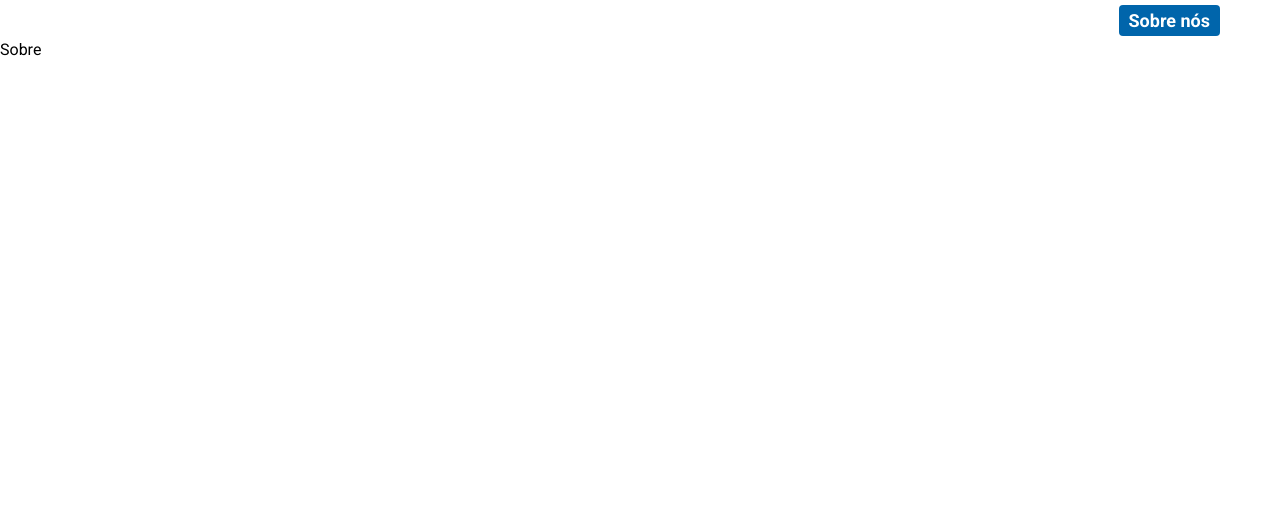
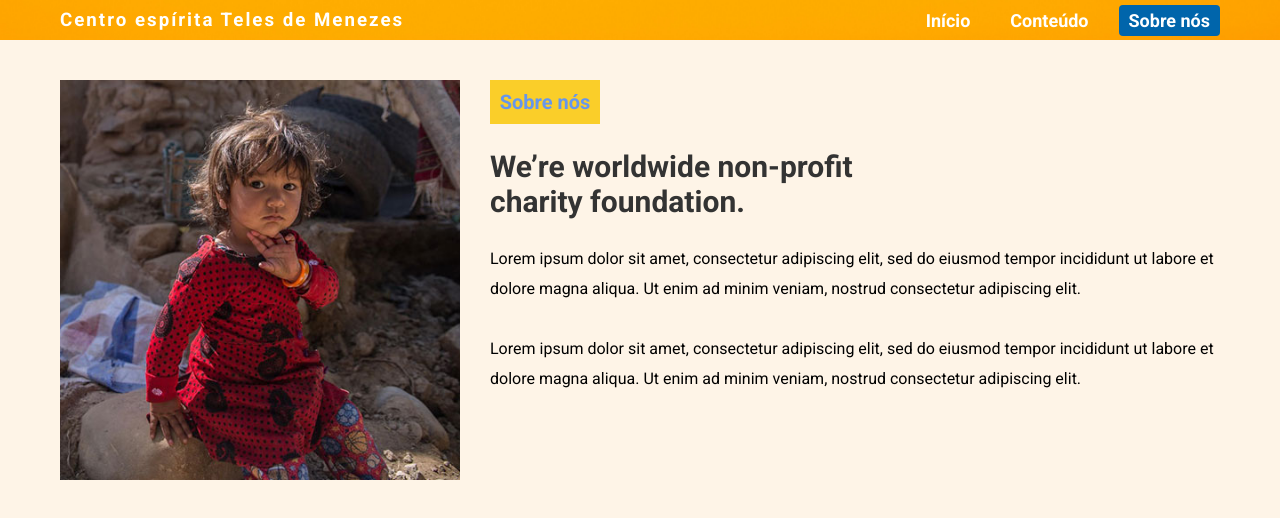
Before and after one commit to Adrianodbs/Centro-espirita-teles-de-menezes, a React (Vite) app: page /sobre in a window 1280 px wide. Shown: the top 518 px of the page. Built offline with nearby package versions, Linux system fonts and the light colour scheme.

Commit message:
sobre nós

```diff
--- a/src/pages/Sobre/index.jsx
+++ b/src/pages/Sobre/index.jsx
@@ -1,7 +1,31 @@
-import React from 'react'
+import * as C from './style'
+
+import about from '../../../public/img/about.jpg'
+import amarelo from '../../../public/img/amarelo.jpg'
 
 function Sobre() {
-  return <div>Sobre</div>
+  return (
+    <C.Container>
+      <img className="amarelo" src={amarelo} alt="amarelo" />
+      <C.Content>
+        <img src={about} alt="exemplo" />
+        <div className="texto">
+          <h5>Sobre nós</h5>
+          <h2>
+            We’re worldwide non-profit <br /> charity foundation.
+          </h2>
+          <p>
+            Lorem ipsum dolor sit amet, consectetur adipiscing elit, sed do
+            eiusmod tempor incididunt ut labore et dolore magna aliqua. Ut enim
+            ad minim veniam, nostrud consectetur adipiscing elit. <br /> <br />{' '}
+            Lorem ipsum dolor sit amet, consectetur adipiscing elit, sed do
+            eiusmod tempor incididunt ut labore et dolore magna aliqua. Ut enim
+            ad minim veniam, nostrud consectetur adipiscing elit.
+          </p>
+        </div>
+      </C.Content>
+    </C.Container>
+  )
 }
 
 export default Sobre
--- /dev/null
+++ b/src/pages/Sobre/style.js
@@ -0,0 +1,53 @@
+import styled from 'styled-components'
+
+export const Container = styled.div`
+  background-color: #fef4e7;
+  width: 100%;
+
+  .amarelo {
+    position: absolute;
+    width: 100%;
+    height: 40px;
+    object-fit: cover;
+    top: 0;
+    z-index: 1;
+  }
+`
+
+export const Content = styled.div`
+  padding: 40px 60px;
+  display: flex;
+  gap: 30px;
+  min-height: calc(100vh - 40px);
+
+  @media (max-width: 950px) {
+    flex-direction: column;
+    padding: 40px 20px;
+  }
+
+  img {
+    max-width: 400px;
+    width: 90%;
+    height: 400px;
+    object-fit: cover;
+  }
+
+  h5 {
+    color: #6696ec;
+    font-size: 20px;
+    background-color: #face29;
+    width: 110px;
+    text-align: center;
+    padding: 10px 0;
+  }
+
+  h2 {
+    color: #333333;
+    font-size: 30px;
+    margin: 25px 0;
+  }
+
+  p {
+    line-height: 30px;
+  }
+`
```
Also changed, not shown: public/img/about.jpg (added).
